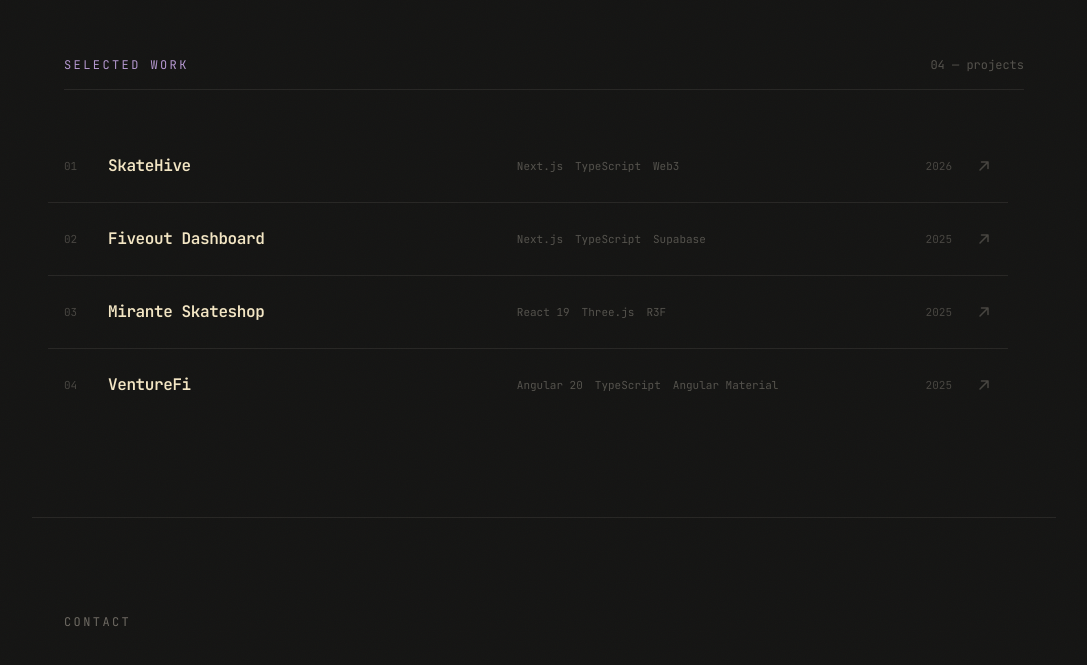
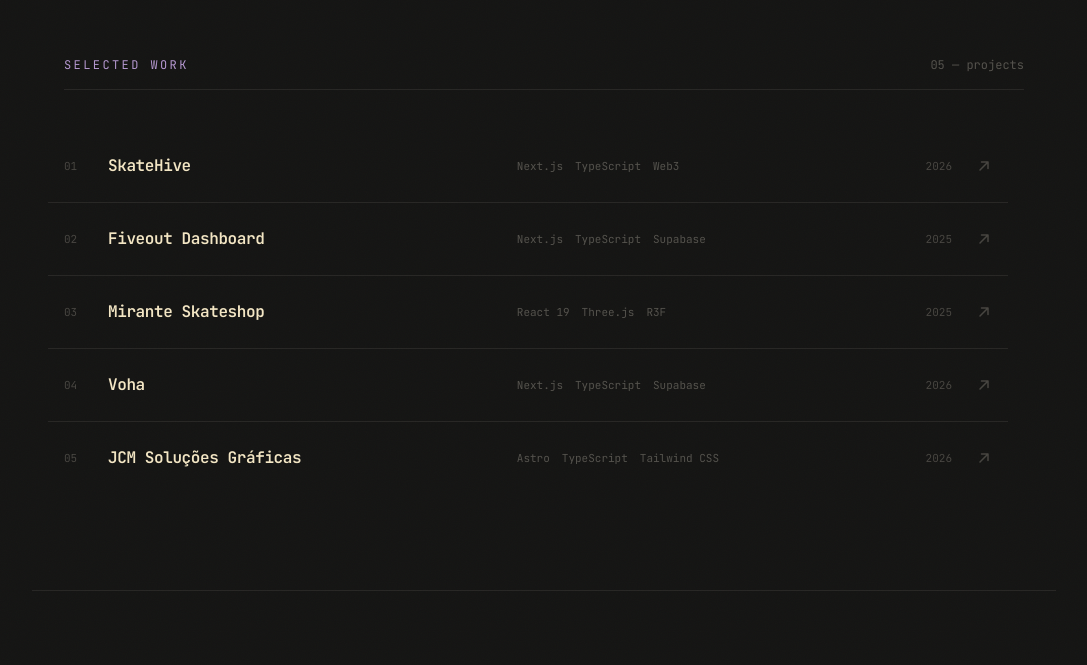
Before and after one commit to Bielcx/Portfolio, a Next.js app: page / in a window 1280 px wide. Shown: the part 663-1328 px from the top of the page, without its empty margins (96-1183 px from the left). Built offline with nearby package versions, Linux system fonts and the light colour scheme.

Commit message:
feat: replicate terminalHeader across all projects, swap VentureFi for Voha + JCM Closes #3

```diff
--- a/components/SelectedWork.tsx
+++ b/components/SelectedWork.tsx
@@ -22,10 +22,13 @@ type Project = {
   href: string;
   repo: string;
   screenshotSrc: string;
-  // ponytail: opt-in flag for the FaultyTerminal WebGL header — SkateHive is
-  // the design pilot for this treatment. Once finalized, flip this on for
-  // the other projects too.
+  // ponytail: opt-in flag for the FaultyTerminal WebGL header — SkateHive was
+  // the design pilot, now replicated across all projects (see issue #3).
   terminalHeader?: boolean;
+  // ponytail: per-project tint for the terminal header. SkateHive's #4ade80
+  // (matrix green) is final; the rest are TEMP placeholders on the portfolio
+  // accent color until Gabriel picks final colors per project.
+  terminalTint?: string;
   // ponytail: SkateHive-only — open source contribution history. Other
   // projects don't have a PR trail so this stays undefined for them.
   contributions?: Contribution[];
@@ -68,6 +71,7 @@ const projects: Project[] = [
     repo: "https://github.com/SkateHive/skatehive3.0",
     screenshotSrc: "/skatehive-preview.png",
     terminalHeader: true,
+    terminalTint: "#4ade80",
     contributions: skatehiveContributions,
   },
   {
@@ -80,6 +84,7 @@ const projects: Project[] = [
     href: "https://www.fiveoout.com.br",
     repo: "https://github.com/Bielcx/fiveout-dashboard",
     screenshotSrc: "/fiveout.png",
+    terminalHeader: true,
   },
   {
     slug: "mirante",
@@ -91,17 +96,31 @@ const projects: Project[] = [
     href: "https://mirante-skateshop.vercel.app",
     repo: "https://github.com/Bielcx/mirante-skateshop",
     screenshotSrc: "/mirante.png",
+    terminalHeader: true,
   },
   {
-    slug: "venturefi",
-    title: "VentureFi",
-    year: "2025",
+    slug: "voha",
+    title: "Voha",
+    year: "2026",
     description:
-      "TCC em Sistemas de Informação (FIAP) — plataforma SaaS fullstack de gestão financeira, com sugestões inteligentes de investimento e relatórios interativos.",
-    stack: ["Angular 20", "TypeScript", "Angular Material", "Chart.js"],
-    href: "https://venturefi-gikn.vercel.app",
-    repo: "https://github.com/Bielcx/VentureFi",
-    screenshotSrc: "/venturefi.png",
+      "Plataforma mobile-first de planejamento, aprovação e agendamento de conteúdo para Instagram — calendário editorial, fluxo de aprovação por cliente e biblioteca de mídia. Fundação de backend pronta (Supabase + Cloudflare R2); frontend em desenvolvimento, ainda com dados fictícios.",
+    stack: ["Next.js", "TypeScript", "Supabase", "Cloudflare R2", "PostgreSQL"],
+    href: "https://voha-lab.vercel.app",
+    repo: "https://github.com/Bielcx/voha-lab",
+    screenshotSrc: "/voha.png",
+    terminalHeader: true,
+  },
+  {
+    slug: "jcm",
+    title: "JCM Soluções Gráficas",
+    year: "2026",
+    description:
+      "Catálogo digital para gráfica de embalagens — carrinho e finalização de pedido direto pelo WhatsApp, sem backend nem plataforma mensal. Projeto real para cliente, site estático hospedado na Cloudflare.",
+    stack: ["Astro", "TypeScript", "Tailwind CSS", "Cloudflare Pages"],
+    href: "https://jcm-solucoes-graficas.biel-cavalcanti1.workers.dev/",
+    repo: "https://github.com/Bielcx/jcm-solucoes-graficas",
+    screenshotSrc: "/jcm.png",
+    terminalHeader: true,
   },
 ];
 
@@ -271,7 +290,7 @@ export default function SelectedWork() {
                     noiseAmp={1}
                     chromaticAberration={0}
                     curvature={0}
-                    tint="#4ade80"
+                    tint={active.terminalTint ?? "#b497cf"}
                     mouseReact
                     mouseStrength={0.4}
                     pageLoadAnimation
@@ -279,7 +298,10 @@ export default function SelectedWork() {
                   />
                   <div className="absolute inset-0 bg-gradient-to-t from-[#141413] via-transparent to-[#141413]/40" />
                   <div className="absolute inset-x-0 bottom-0 px-8 pb-6">
-                    <span className="font-mono text-xs uppercase tracking-[0.2em] text-[#4ade80]">
+                    <span
+                      className="font-mono text-xs uppercase tracking-[0.2em]"
+                      style={{ color: active.terminalTint ?? "#b497cf" }}
+                    >
                       Project
                     </span>
                     <h2 className="text-2xl font-bold tracking-tight text-[#F3E6C4] mt-1">
```
Also changed, not shown: public/screenshots/jcm.png (added), public/screenshots/voha.png (added).
